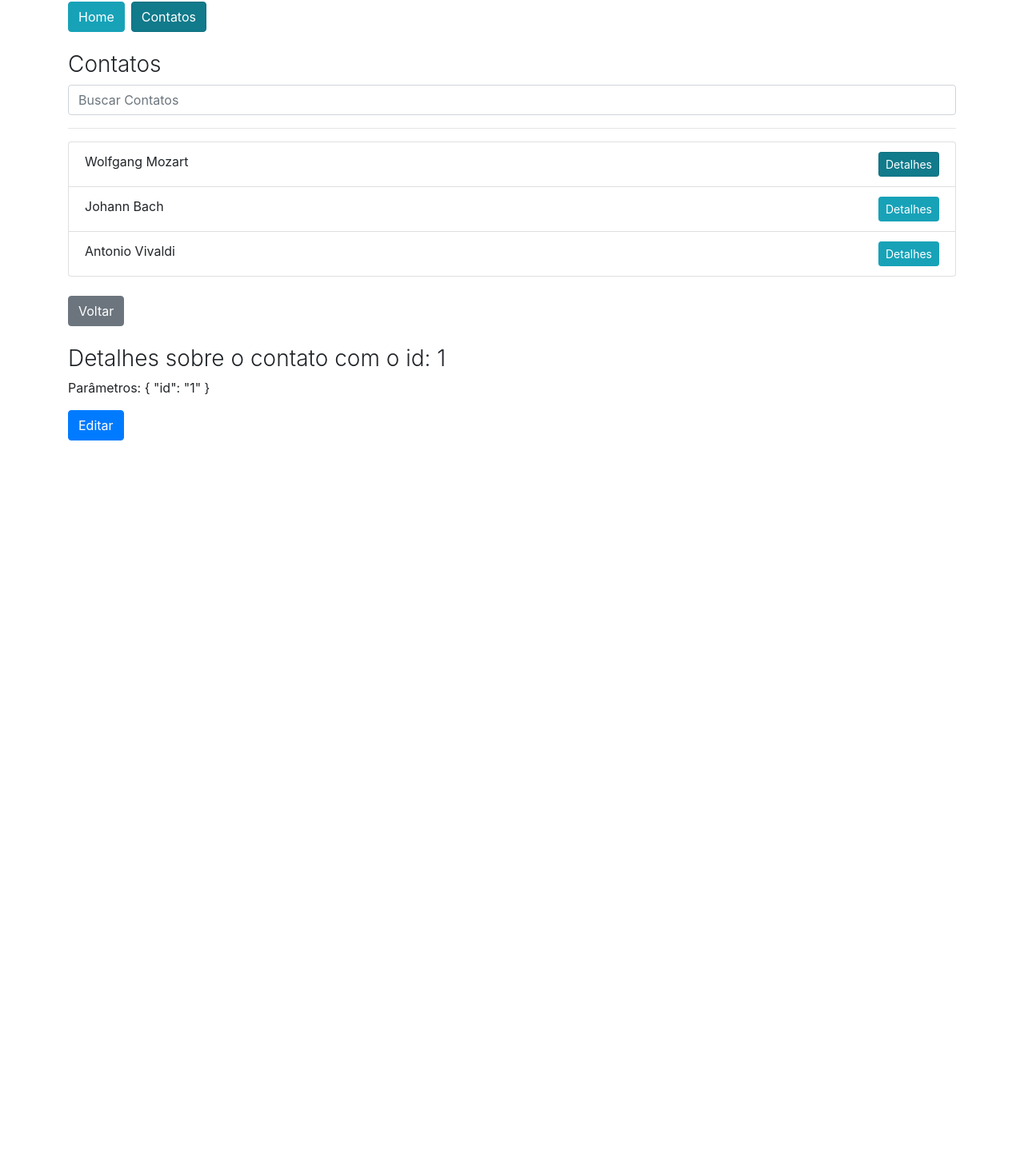
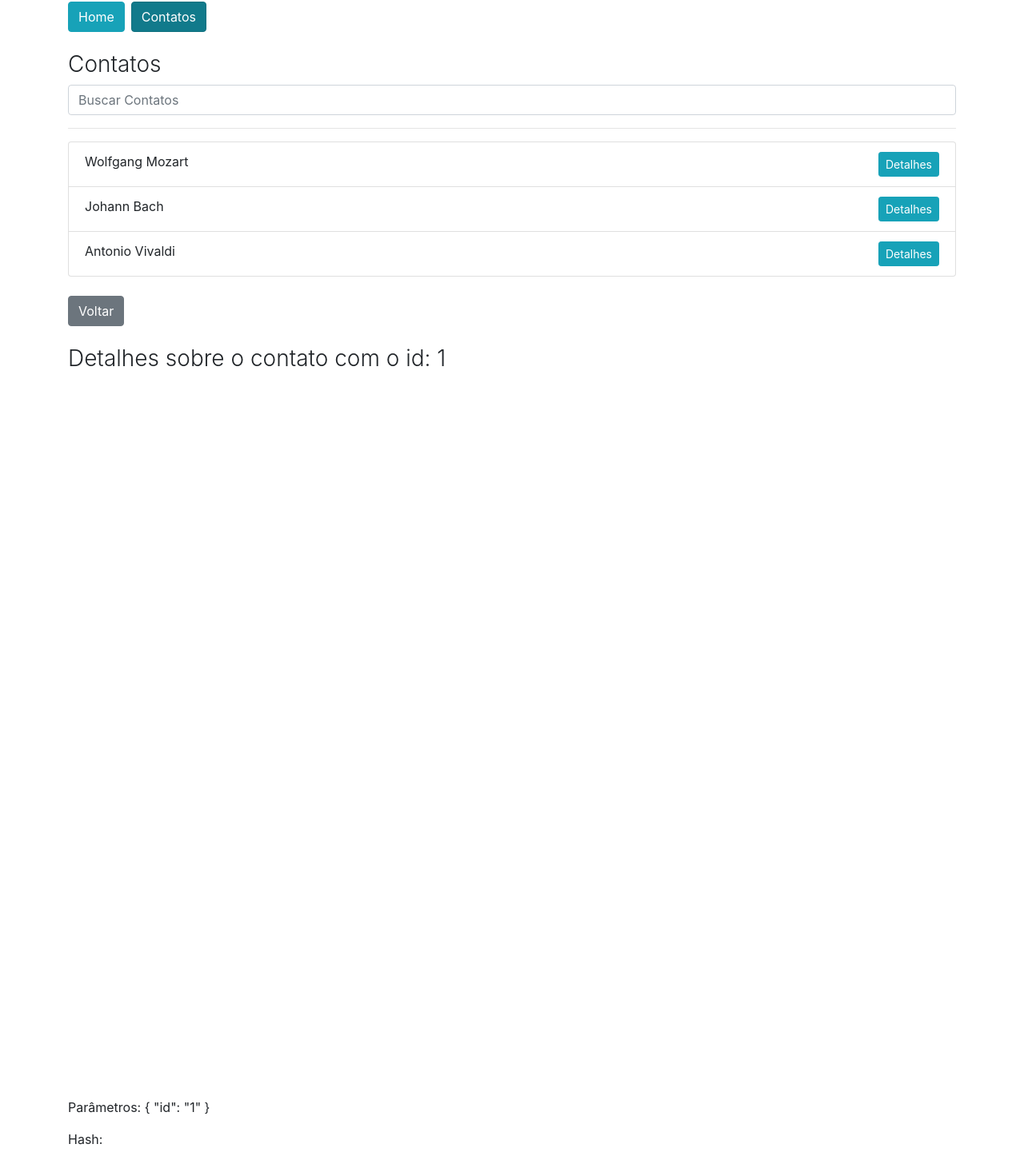
Before and after one commit to lourencofelipe/vue-router, a Vue app: page /contatos/1 in a window 1280 px wide. Shown: the part 279-1730 px from the top of the page at 80% size. Before the commit the page ends 830 px from the top, so only its background shows below. Built offline with nearby package versions, Linux system fonts and the light colour scheme.

Commit message:
Adding hash

```diff
--- a/src/components/contatos/ContatosListaIten.vue
+++ b/src/components/contatos/ContatosListaIten.vue
@@ -3,7 +3,9 @@
         <span>{{ contato.nome }}</span>
         <router-link
         class="btn btn-info btn-sm float-right"
-        :to="{ path: `/contatos/${contato.id}`}">
+        :to="{ path: `/contatos/${contato.id}`,
+               hash: '#parametros'
+        }">
             Detalhes
         </router-link>
     </li>
--- a/src/views/contatos/ContatoDetalhes.vue
+++ b/src/views/contatos/ContatoDetalhes.vue
@@ -1,7 +1,9 @@
 <template>
    <div>
         <h3 class="font-weight-light">Detalhes sobre o contato com o id: {{ id }}</h3>
-        <p>Parâmetros: {{ parametros }}</p>
+        <div style="height: 900px;"></div>
+        <p id="parametros">Parâmetros: {{ parametros }}</p>
+        <p>Hash: {{ $route.hash }}</p>
         <router-link
         :to="`/contatos/${id}/editar`"
         class="btn btn-primary">
```
